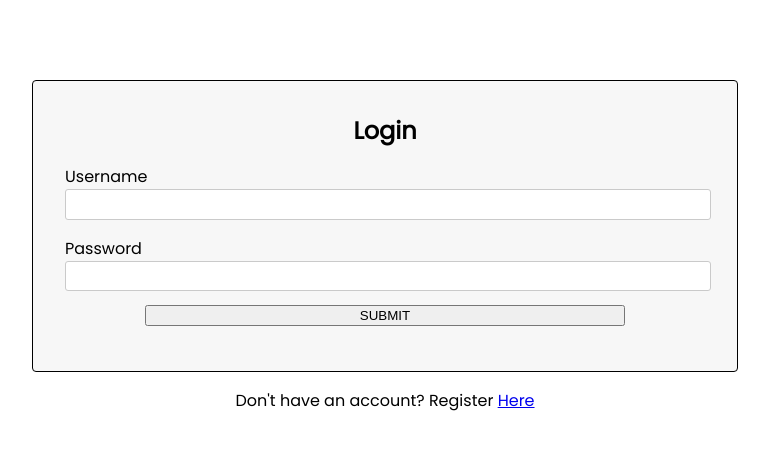
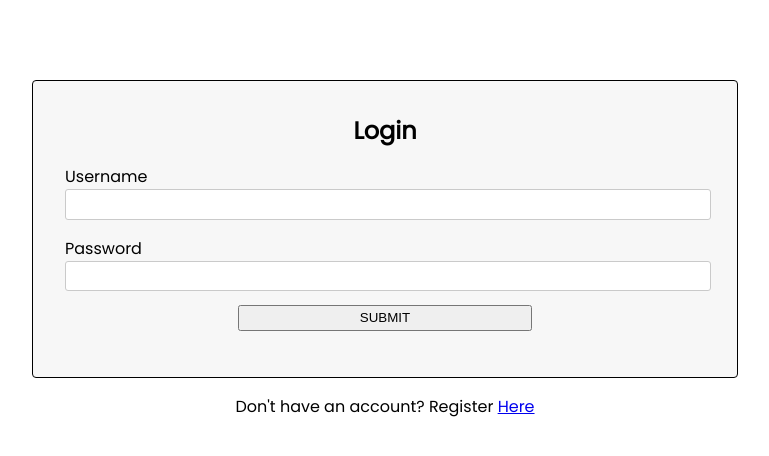
Before and after one commit to mplombana1/front-end-test, an Angular app: page /login in a window 1280 px wide. Shown: the top 456 px of the page, without its empty margins (255-1024 px from the left). Built offline with nearby package versions, Linux system fonts and the light colour scheme.

Commit message:
added firebase deployment, fixed css

```diff
--- a/src/app/app-routing.module.ts
+++ b/src/app/app-routing.module.ts
@@ -9,6 +9,7 @@ import { AuthGuard } from '../guard/auth.guard';
 const routes: Routes = [
   {path: 'login', component: LoginComponent},
   {path: 'register', component: RegisterComponent},
+  {path: '', redirectTo: 'home', pathMatch: 'full'},
   {path: 'home', component: HomeComponent, canActivate:[AuthGuard]},
   {path: 'products', component: ProductsComponent, canActivate:[AuthGuard]},
 ];
--- a/src/app/components/login/login.component.css
+++ b/src/app/components/login/login.component.css
@@ -23,7 +23,8 @@
     border-radius: 3px;
 }
 .submit{
-    margin: 1em 6em;
+    margin: 1em 13em;
+    height: 2em;
 }
 .register{
     text-align: center;
--- a/src/app/components/products/products.component.css
+++ b/src/app/components/products/products.component.css
@@ -12,7 +12,7 @@
     margin-top: 1em;
 }
 .header .nav-bar {
-    margin-left: 22em;
+    margin-left: auto;
     font-size: 12px;
     color: gray;
    margin-top: 1em;
--- a/src/app/components/register/register.component.css
+++ b/src/app/components/register/register.component.css
@@ -23,7 +23,8 @@
     border-radius: 3px;
 }
 .submit{
-    margin: 1em 6em;
+    margin: 1em 13em;
+    height: 2em;
 }
 .login{
     text-align: center;
```
Also changed, not shown: firebase.json (added), 1 other file (tests, documents, lock files or other folders).
